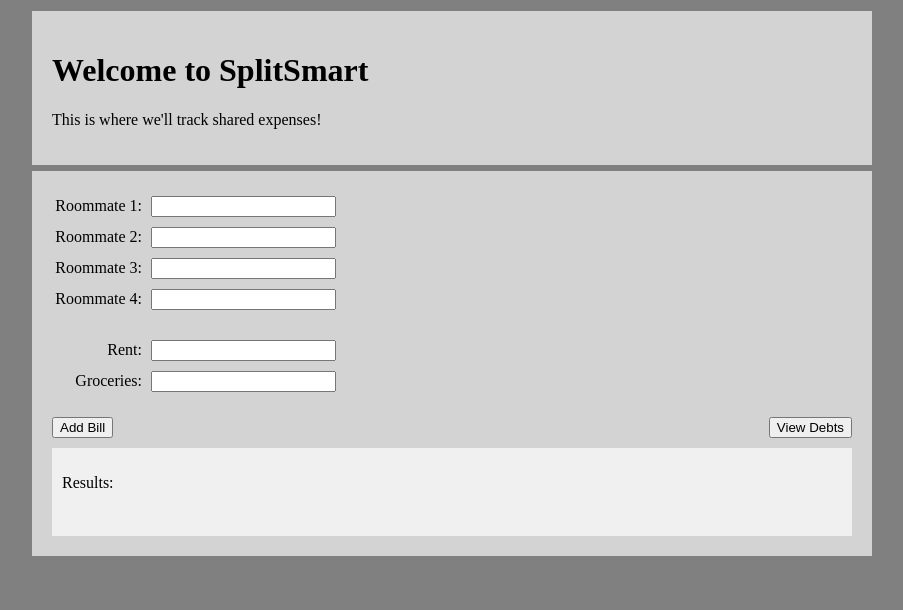
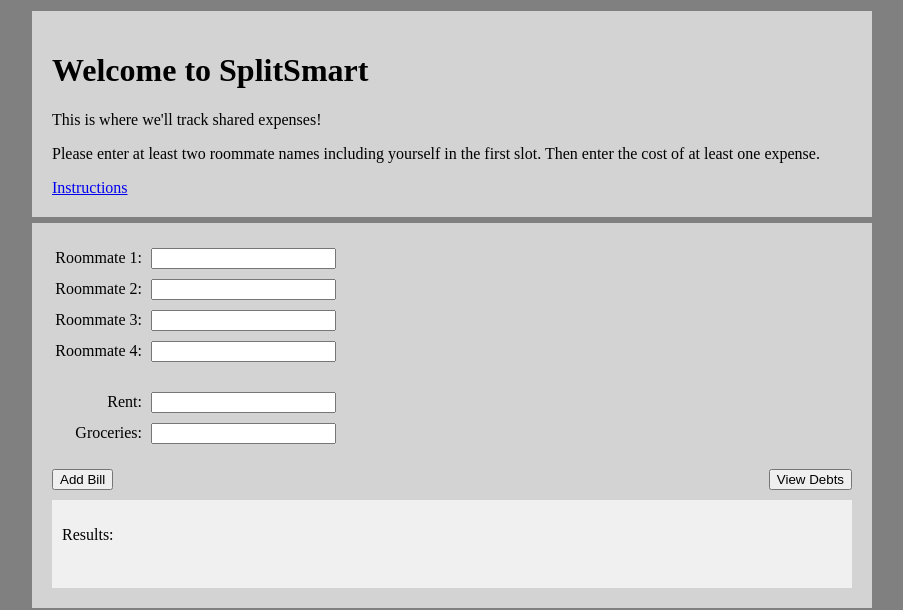
Before and after one commit to null8878/SDEV_220_Final_Project_Team_C, a Flask app: page / in a window 1280 px wide. Shown: the top 610 px of the page, without its empty margins (188-1091 px from the left). Run offline with Flask 3, Linux system fonts and the light colour scheme.

Commit message:
Added a small bit of instructions to the front page and a link to our readme in case our users get confused

```diff
--- a/templates/index.html
+++ b/templates/index.html
@@ -117,6 +117,10 @@
     <header>
         <h1>Welcome to SplitSmart</h1>
         <p>This is where we'll track shared expenses!</p>
+        <p>Please enter at least two roommate names including yourself in the first slot. Then enter the cost of at least one expense.</p>
+        <div>
+            <a target="_blank" href="https://github.com/null8878/SDEV_220_Final_Project_Team_C/blob/main/README.md">Instructions</a>
+        </div>
     </header>
 
     <main>
```
Also changed, not shown: 1 other file.
